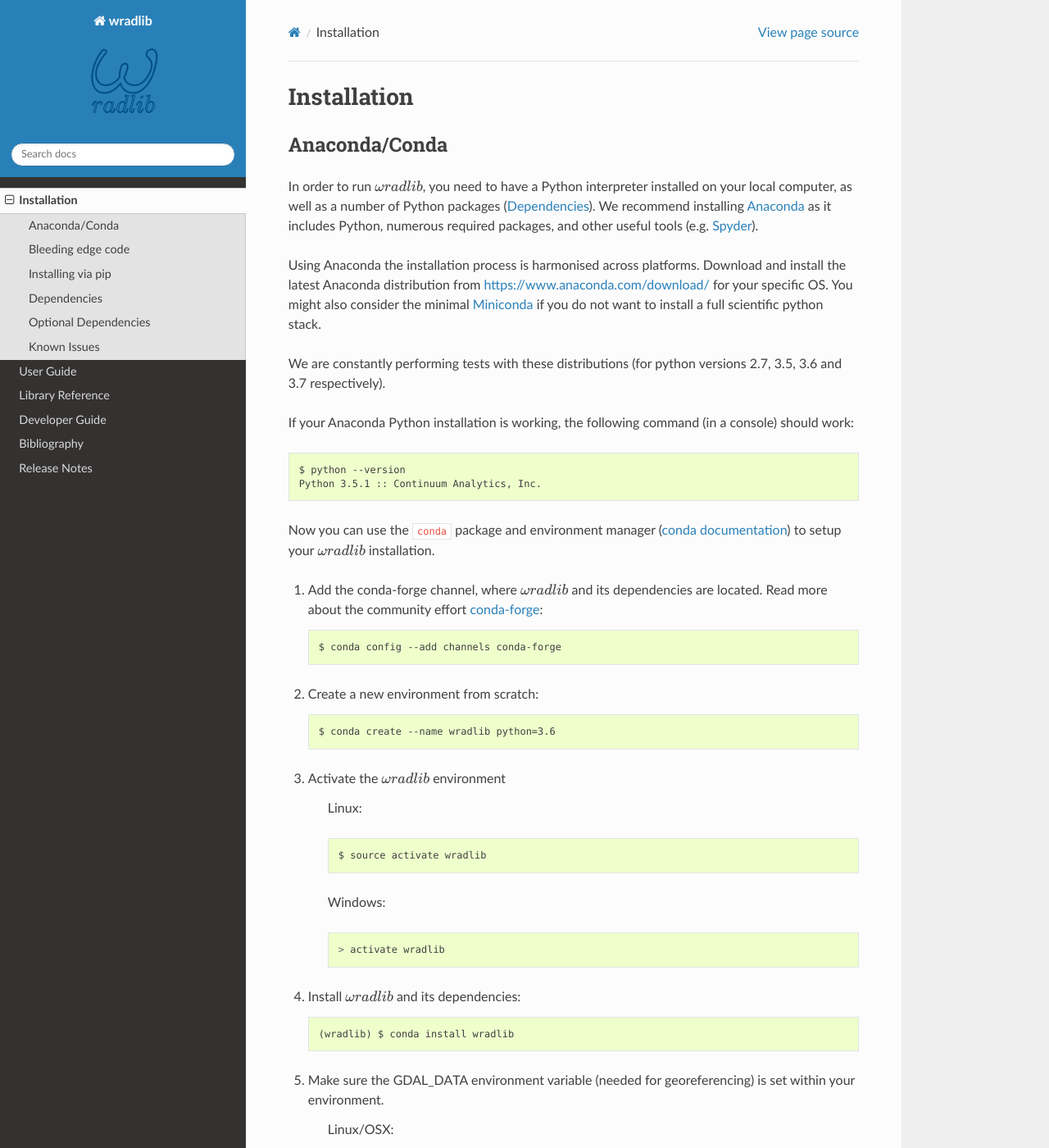
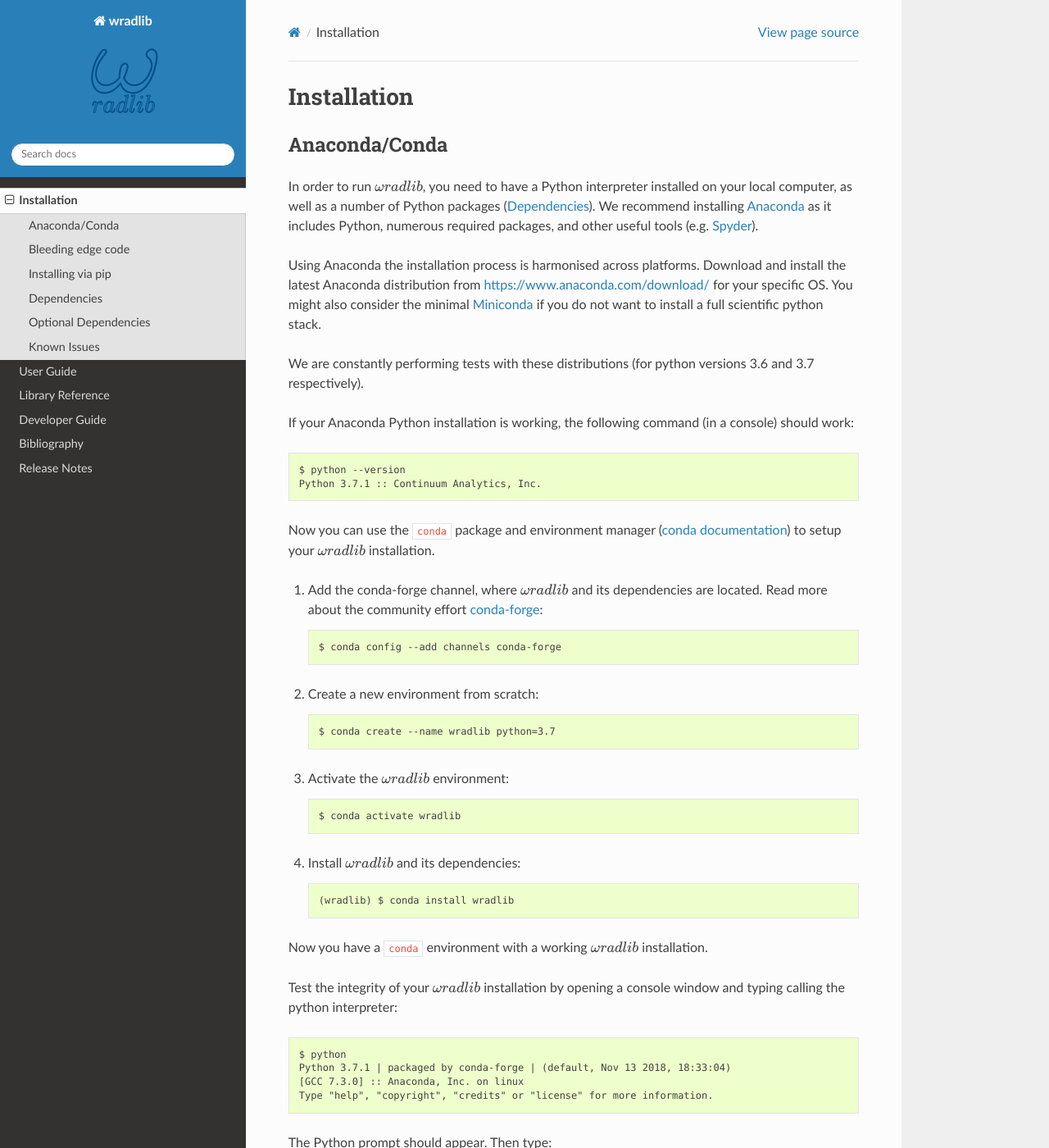
Before and after one commit to wradlib/wradlib-docs, a Sphinx documentation site: the page built from source/installation.rst, in a window 1280 px wide and 1400 px high. Shown: the whole window at 82% size. Built offline with Sphinx 7.4.7 and the Read the Docs theme 2.0.0, drawn with Linux system fonts in a browser that asks for light colours; pages that are not in the unit, such as notebooks, are missing from menus; the version number could not be read and is left out; some of the changed text lies outside the part shown.

Commit message:
MIN: update docs, installation process, xarray

```diff
--- a/readthedocs_environment.yml
+++ b/readthedocs_environment.yml
@@ -12,6 +12,7 @@
   - deprecation
   - git
   - nbsphinx
+  - semver
  # - scipy
  # - matplotlib
  # - h5py
--- a/requirements.txt
+++ b/requirements.txt
@@ -6,3 +6,4 @@
 deprecation
 nbsphinx
 xmltodict
+semver
--- a/source/conf.py
+++ b/source/conf.py
@@ -137,7 +137,8 @@
                 'mpl_toolkits.axisartist.grid_finder',
                 'mpl_toolkits.axisartist.angle_helper',
                 'h5py',
-                'netCDF4', 'osgeo']
+                'netCDF4', 'osgeo',
+                'xarray']
 sys.modules.update((mod_name, Mock()) for mod_name in MOCK_MODULES)
 
 # get wradlib version
--- a/source/installation.rst
+++ b/source/installation.rst
@@ -10,12 +10,12 @@
 
 Using Anaconda the installation process is harmonised across platforms. Download and install the latest Anaconda distribution from https://www.anaconda.com/download/ for your specific OS. You might also consider the minimal `Miniconda <https://conda.io/miniconda.html>`_ if you do not want to install a full scientific python stack.
 
-We are constantly performing tests with these distributions (for python versions 2.7, 3.5, 3.6 and 3.7 respectively).
+We are constantly performing tests with these distributions (for python versions 3.6 and 3.7 respectively).
 
 If your Anaconda Python installation is working, the following command (in a console) should work::
 
     $ python --version
-    Python 3.5.1 :: Continuum Analytics, Inc.
+    Python 3.7.1 :: Continuum Analytics, Inc.
 
 Now you can use the ``conda`` package and environment manager (`conda documentation <https://conda.io/docs/>`_) to setup your :math:`\omega radlib` installation.
 
@@ -25,56 +25,30 @@
 
 #. Create a new environment from scratch::
 
-    $ conda create --name wradlib python=3.6
+    $ conda create --name wradlib python=3.7
 
-#. Activate the :math:`\omega radlib` environment
+#. Activate the :math:`\omega radlib` environment::
 
-    Linux::
-
-        $ source activate wradlib
-
-    Windows::
-
-        > activate wradlib
+    $ conda activate wradlib
 
 #. Install :math:`\omega radlib` and its dependencies::
 
     (wradlib) $ conda install wradlib
-
-#. Make sure the GDAL_DATA environment variable (needed for georeferencing) is set within your environment.
-
-    Linux/OSX::
-
-        (wradlib) $ echo $GDAL_DATA
-
-    Windows CMD.exe::
-
-        [wradlib] > echo %GDAL_DATA%
-
-#. If not, you can set it like this:
-
-    Linux/OSX::
-
-        (wradlib) $ export GDAL_DATA=/path/to/anaconda/envs/wradlib/share/gdal
-
-    Windows CMD.exe::
-
-        [wradlib] > setx GDAL_DATA C:\path\to\anaconda\envs\wradlib\Library\share\gdal
 
 Now you have a ``conda`` environment with a working :math:`\omega radlib` installation.
 
 Test the integrity of your :math:`\omega radlib` installation by opening a console window and typing calling the python interpreter::
 
     $ python
-    Python 3.6.2 | packaged by conda-forge | (default, Jul 23 2017, 22:59:30)
-    [GCC 4.8.2 20140120 (Red Hat 4.8.2-15)] on linux
+    Python 3.7.1 | packaged by conda-forge | (default, Nov 13 2018, 18:33:04)
+    [GCC 7.3.0] :: Anaconda, Inc. on linux
     Type "help", "copyright", "credits" or "license" for more information.
 
 The Python prompt should appear. Then type::
 
     >>> import wradlib
     >>> wradlib.__version__
-    '1.0.0'
+    '1.2.1'
 
 If everything is ok, this will show the running :math:`\omega radlib` version. If the :math:`\omega radlib` package is not found by the interpreter, you will get::
 
@@ -123,22 +97,26 @@
 
 :math:`\omega radlib` was not designed to be a self-contained library. Besides extensive use of Numpy and Scipy, :math:`\omega radlib` uses additional libraries, which you will need to install before you can use :math:`\omega radlib`.
 
-.. tabularcolumns:: |L|L|L|]
+.. tabularcolumns:: |L|L|L|
 
 +------------+-----------+-------------+
 | Package    |    min    | recommended |
 +============+===========+=============+
-| numpy      | >= 1.6.1  | >= 1.14.0   |
+| numpy      | >= 1.9    | >= 1.16.0   |
 +------------+-----------+-------------+
-| matplotlib | >= 1.5.1  | >= 2.1.0    |
+| matplotlib | >= 2      | >= 3.0.2    |
 +------------+-----------+-------------+
-| scipy      | >= 0.9    | >= 1.0.0    |
+| scipy      | >= 0.9    | >= 1.2.0    |
 +------------+-----------+-------------+
-| h5py       | >= 2.0.1  | >= 2.7.0    |
+| h5py       | >= 2.0.1  | >= 2.9.0    |
 +------------+-----------+-------------+
-| netCDF4    | >= 1.0    | >= 1.3.0    |
+| netCDF4    | >= 1.0    | >= 1.4.2    |
 +------------+-----------+-------------+
-| gdal       | >= 1.9    | >= 2.2.0    |
+| xarray     | >= 0.1    | >= 0.11.3   |
++------------+-----------+-------------+
+| xmltodict  | >= 0.11   | >= 0.11.0   |
++------------+-----------+-------------+
+| gdal       | >= 1.9    | >= 2.4.0    |
 +------------+-----------+-------------+
 
 You can check whether the required `Dependencies`_ are available on your computer by opening a Python console and enter:
@@ -172,13 +150,6 @@
 
 Now the speedup module should be available.
 
-**xmltodict**
-
-We use xmltodict to convert the Rainbow Data Files (which have a metadata XML header) to an ordered dict. It is easily installed with ``pip``::
-
-    $ pip install xmltodict
-
-
 .. _ref-knownissues:
 
 Known Issues
--- a/source/release_notes.rst
+++ b/source/release_notes.rst
@@ -9,7 +9,9 @@
 Bleeding Edge
 -------------
 
-*Nothing, so far*
+**Highlights**
+
+* added xarray-powered reader/writer for Cf/Radial and ODIM_H5
 
 Version 1.2.0
 -------------
```
